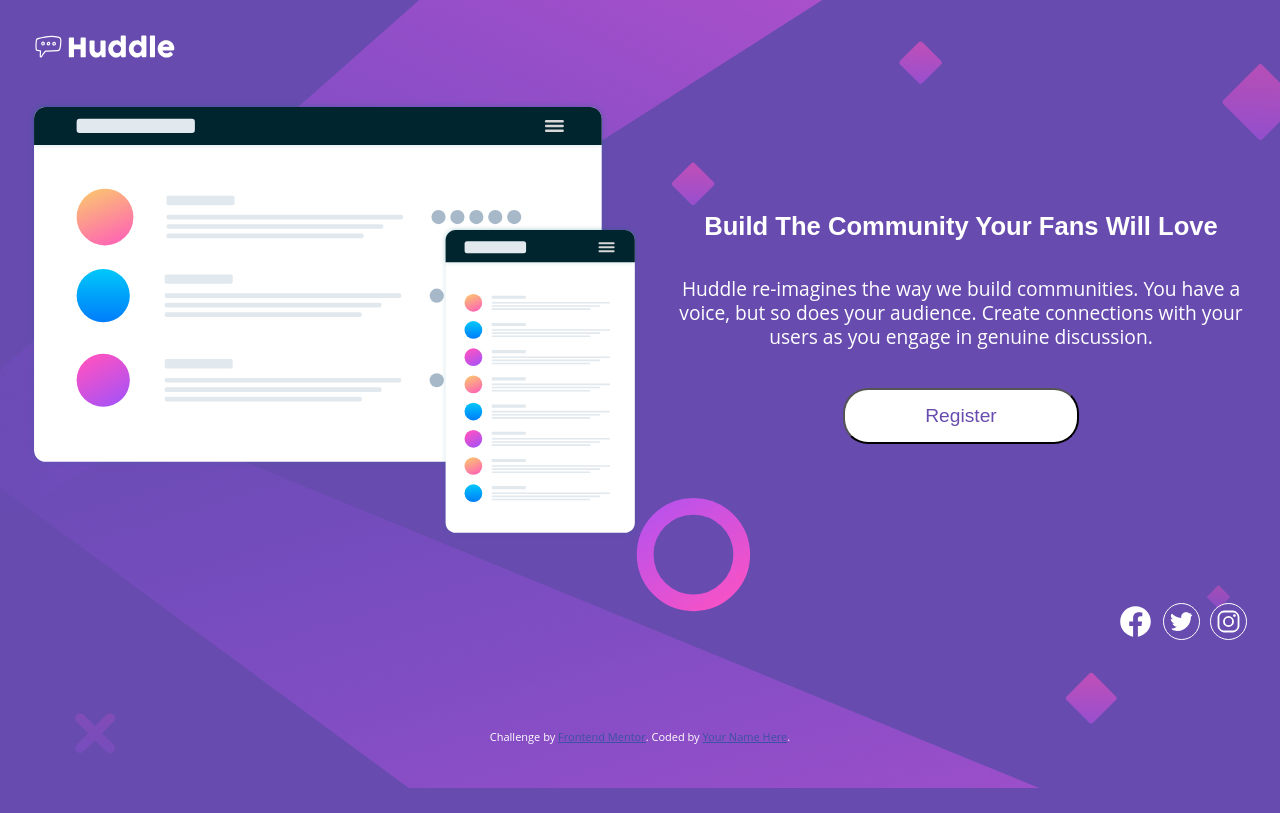
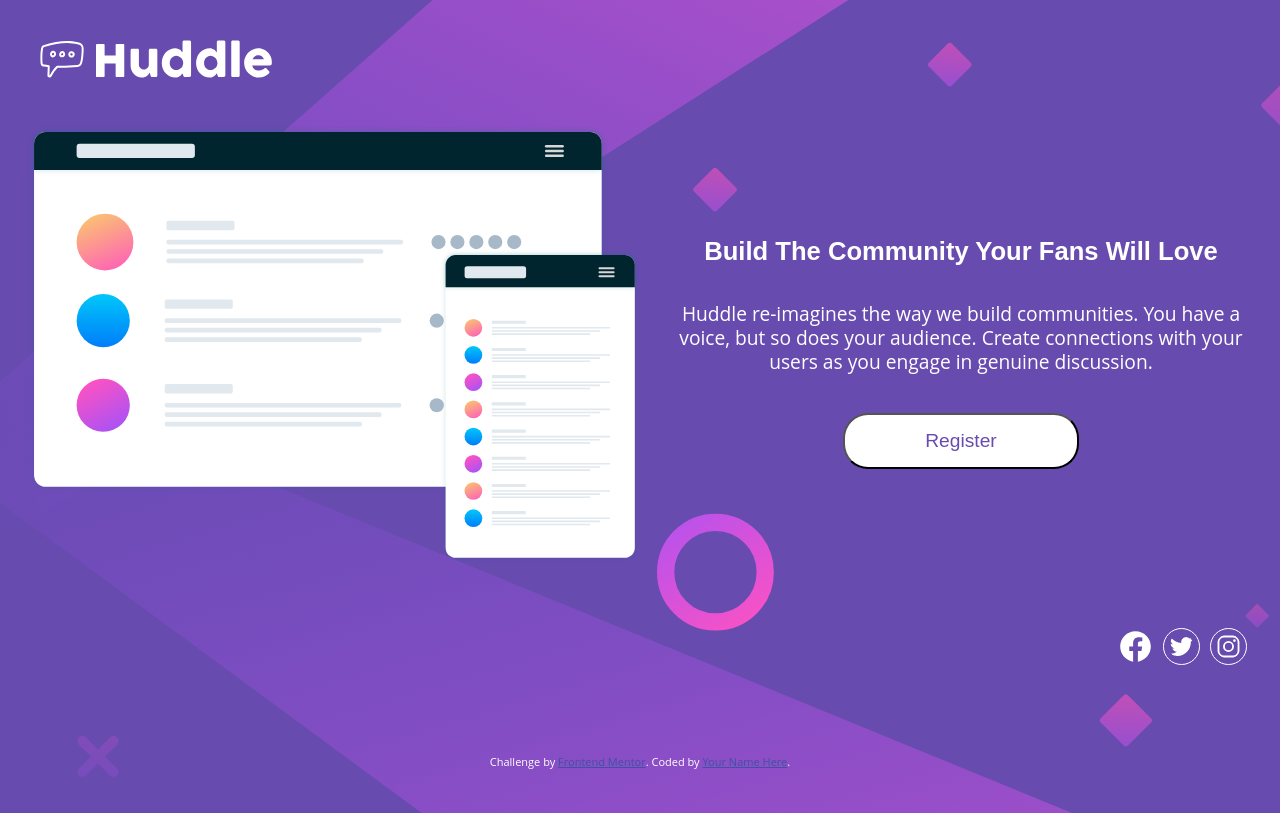
Before and after one commit to alenorgue/huddle-landing-page-with-single-introductory-section-master, a plain HTML site: page index.html in a window 1280 px wide. Drawn offline with Linux system fonts and the light colour scheme.

Commit message:
v1.2 logo adjusted, missing bg

```diff
--- a/styles.css
+++ b/styles.css
@@ -104,6 +104,9 @@ button:hover {
         background-image: url('../images/bg-desktop.svg');
         font-size: 1.2rem;
     }
+    #logo {
+        width: 250px;
+    }
     h1 {font-size: 1.6rem;}
     .main-info {
         display: flex;
```
